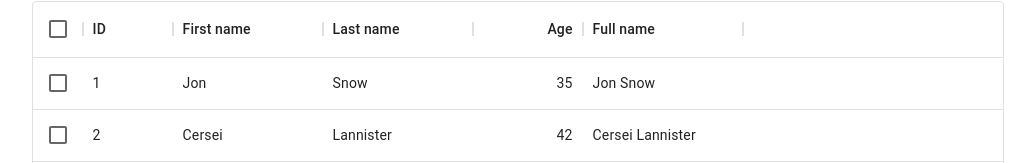
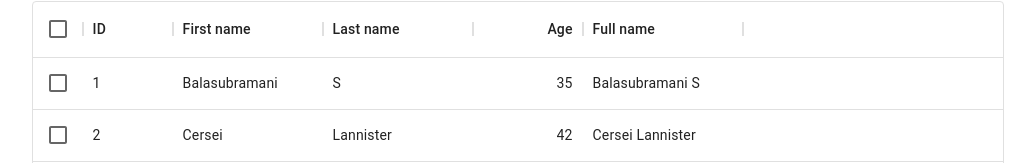
Before and after one commit to balasabi/nextjsproject, a Next.js app: page / in a window 1280 px wide. Shown: the part 239-402 px from the top of the page, without its empty margins (122-1157 px from the left). Built offline with nearby package versions, Linux system fonts and the light colour scheme.

Commit message:
name changed

```diff
--- a/pages/index.js
+++ b/pages/index.js
@@ -51,7 +51,7 @@ const columns = [
 ];
 
 const rows = [
-  { id: 1, lastName: 'Snow', firstName: 'Jon', age: 35 },
+  { id: 1, lastName: 'S', firstName: 'Balasubramani', age: 35 },
   { id: 2, lastName: 'Lannister', firstName: 'Cersei', age: 42 },
   { id: 3, lastName: 'Lannister', firstName: 'Jaime', age: 45 },
   { id: 4, lastName: 'Stark', firstName: 'Arya', age: 16 },
```
